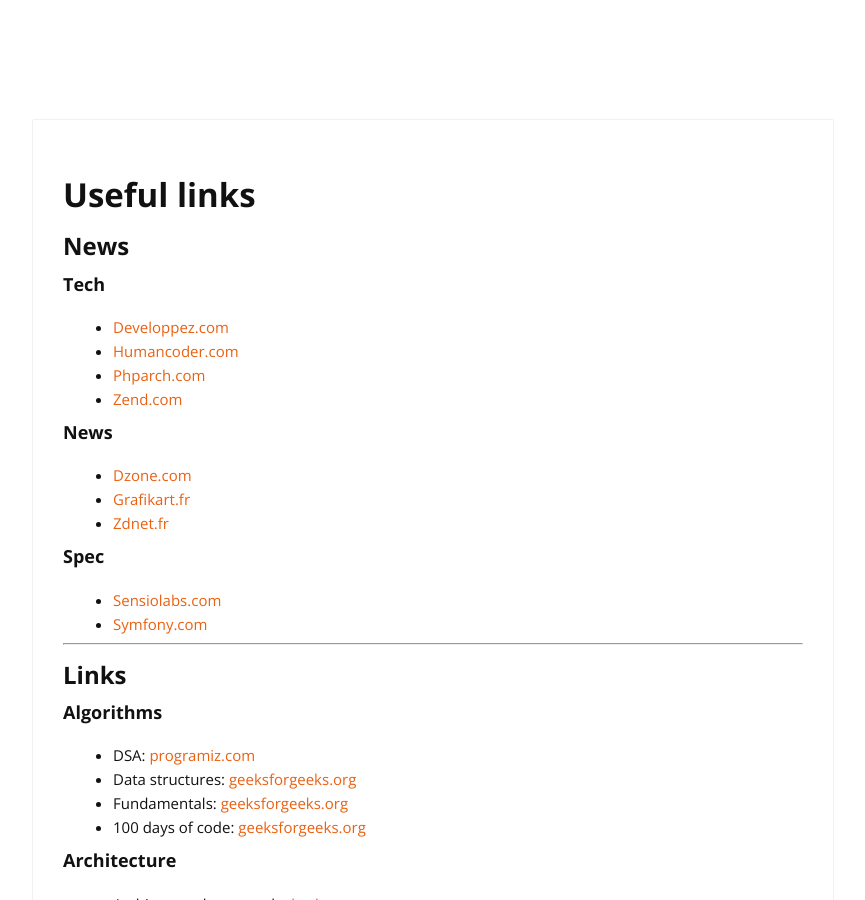
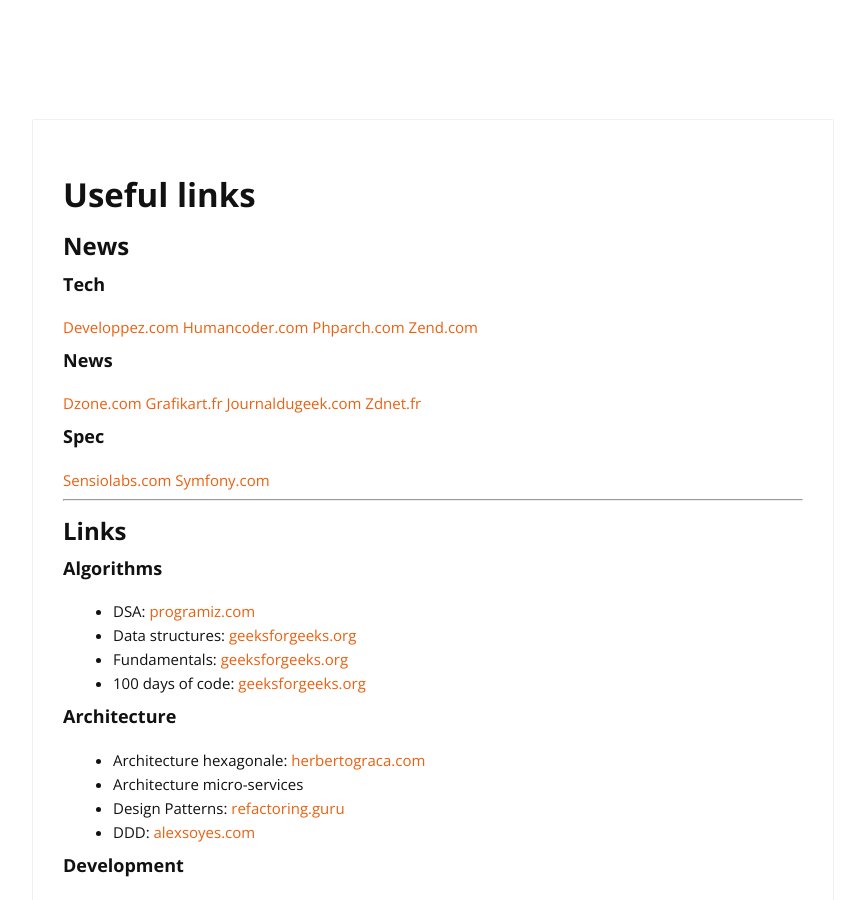
Before and after one commit to cylmat/cylmat.github.io, a Jekyll site: the page built from _pages/USEFUL.md, in a window 1280 px wide and 900 px high. Shown: the whole window, without its empty margins (207-1072 px from the left). Built offline with Jekyll 4.4.1, drawn with Linux system fonts in a browser that asks for light colours; nearby versions of some CDN libraries.

Commit message:
Update USEFUL.md

```diff
--- a/_pages/USEFUL.md
+++ b/_pages/USEFUL.md
@@ -7,19 +7,20 @@
 ## News
 
 ### Tech
-* [Developpez.com](https://php.developpez.com)
-* [Humancoder.com](https://news.humancoders.com/t/php)
-* [Phparch.com](https://www.phparch.com)
-* [Zend.com](https://www.zend.com/blog)
+[Developpez.com](https://php.developpez.com)
+[Humancoder.com](https://news.humancoders.com/t/php)
+[Phparch.com](https://www.phparch.com)
+[Zend.com](https://www.zend.com/blog)
 
 ### News
-+ [Dzone.com](https://dzone.com/web-development-programming-tutorials-tools-news)
-+ [Grafikart.fr](https://grafikart.fr/blog)
-+ [Zdnet.fr](https://www.zdnet.fr/actualites/php-4000000130q.htm)
+[Dzone.com](https://dzone.com/web-development-programming-tutorials-tools-news)
+[Grafikart.fr](https://grafikart.fr/blog)
+[Journaldugeek.com](https://www.journaldugeek.com/category/sur-le-web)
+[Zdnet.fr](https://www.zdnet.fr/actualites/php-4000000130q.htm)
 
 ### Spec
-+ [Sensiolabs.com](https://blog.sensiolabs.com)
-+ [Symfony.com](https://symfony.com/blog)
+[Sensiolabs.com](https://blog.sensiolabs.com)
+[Symfony.com](https://symfony.com/blog)
 
 ---
 ## Links
```
